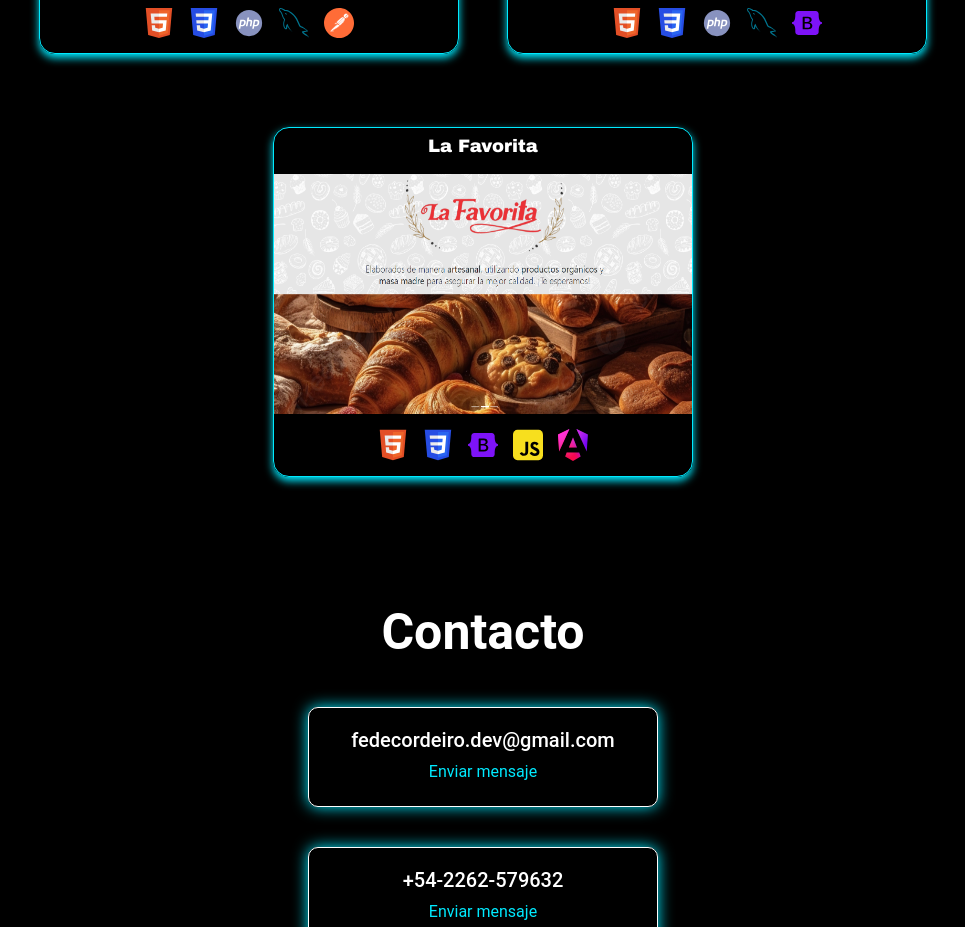
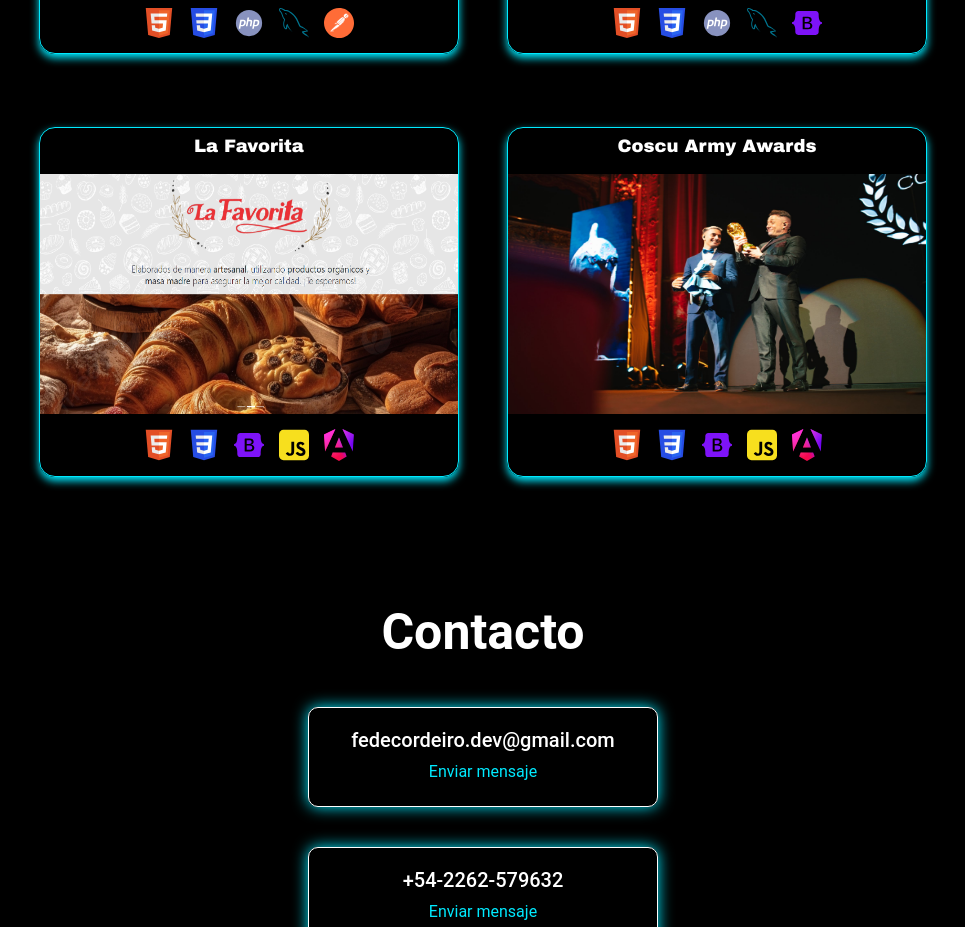
Before and after one commit to FedeCordeiro/portafolio, an Angular app: page / in a window 1280 px wide. Shown: the part 3480-4407 px from the top of the page, without its empty margins (157-1122 px from the left). Built offline with nearby package versions, Linux system fonts and the light colour scheme.

Commit message:
edit projects

```diff
--- a/src/app/pages/projects/projects.component.ts
+++ b/src/app/pages/projects/projects.component.ts
@@ -95,5 +95,18 @@ export class ProjectsComponent {
       link: 'https://la-favorita.vercel.app/',
       github: 'https://github.com/FedeCordeiro/App-LaFavorita'
     },
+    {
+      name: 'Coscu Army Awards',
+      src: './assets/img/caa.jpeg',
+      tecnology: [
+        { name: 'HTML', src: './assets/icons/html.svg' },
+        { name: 'CSS', src: './assets/icons/css-3.svg' },
+        { name: 'Bootstrap', src: './assets/icons/bootstrap.svg' },
+        { name: 'JavaScript', src: './assets/icons/js2.svg' },
+        { name: 'Angular', src: './assets/icons/angular.svg' },
+      ],
+      link: 'https://awards-ca.vercel.app/',
+      github: 'https://github.com/FedeCordeiro/AwardsCA'
+    },
   ]
 }
```
Also changed, not shown: src/assets/img/caa.jpeg (added).
